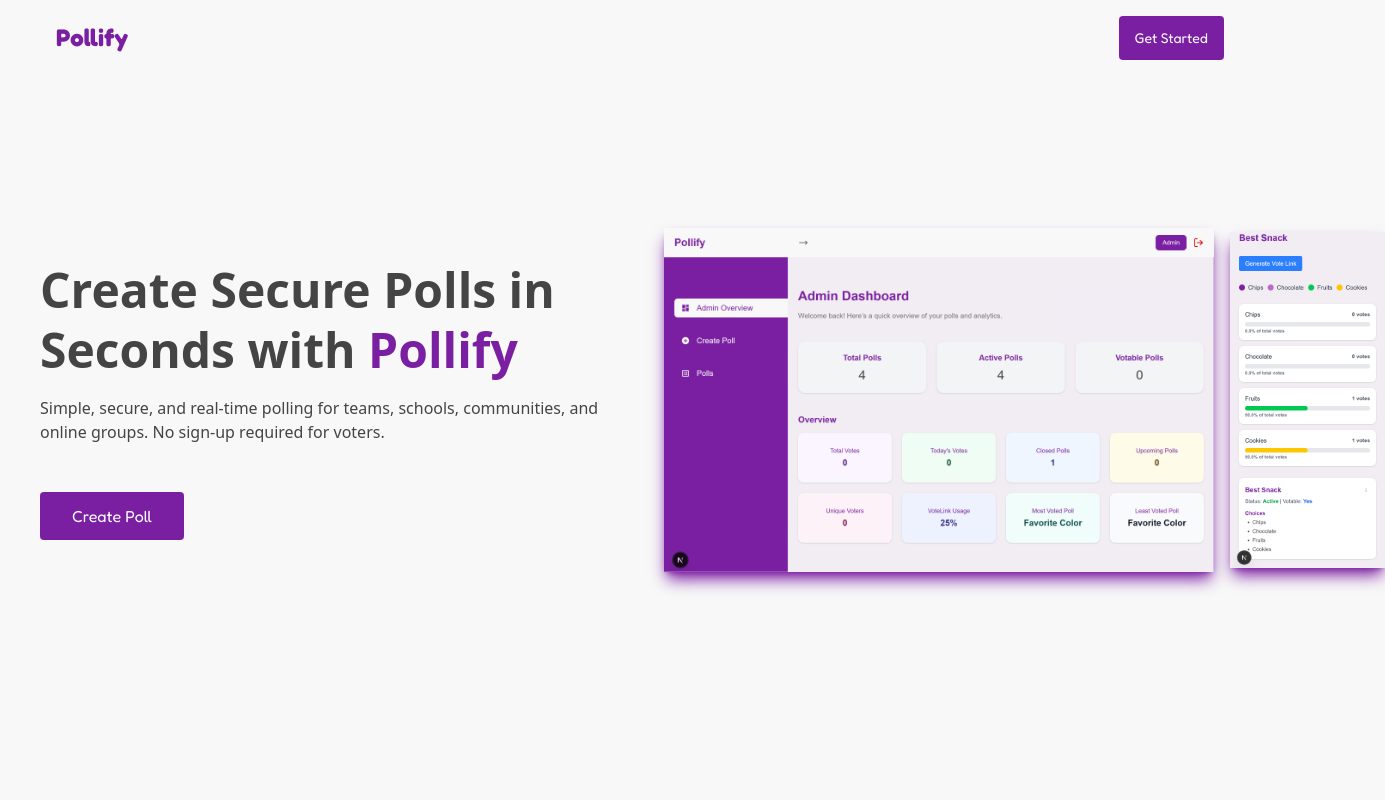
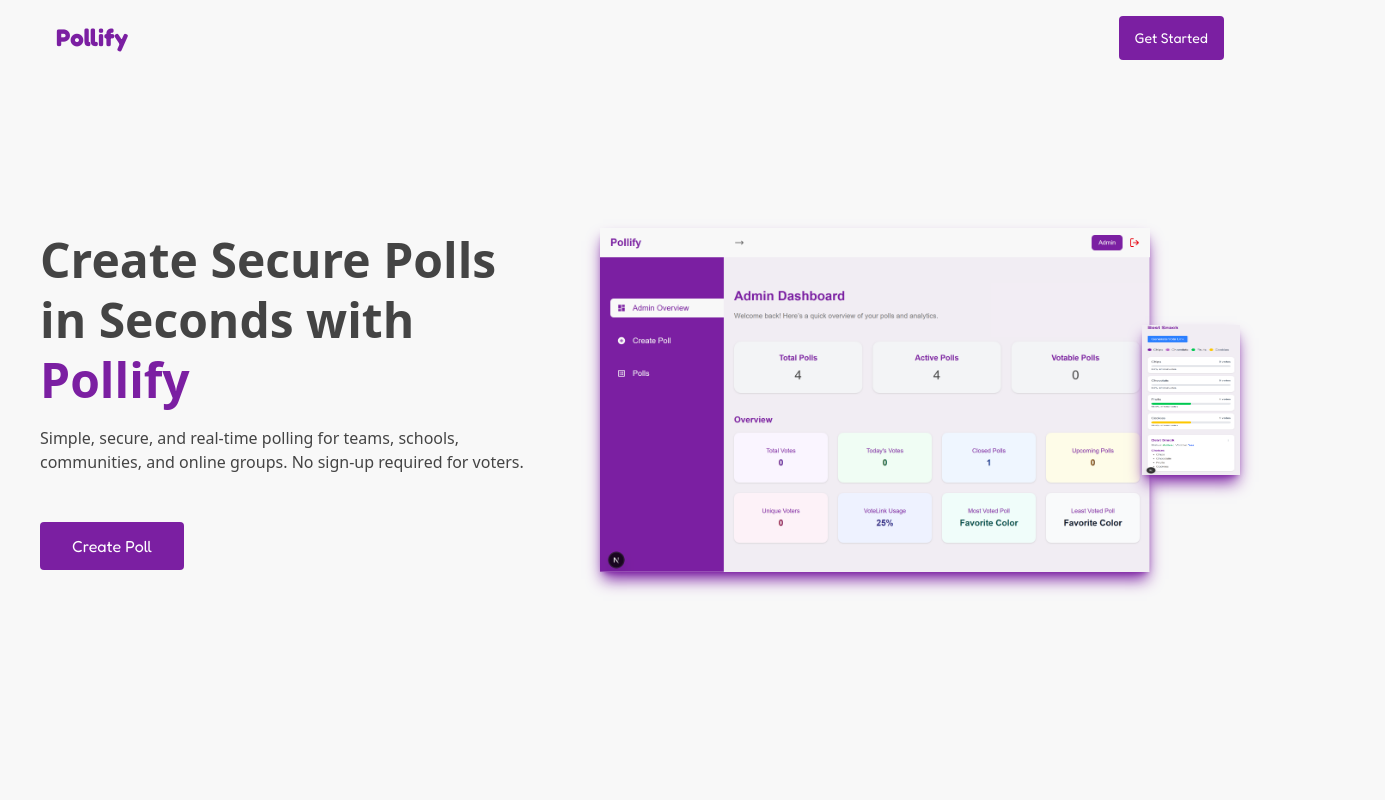
Before and after one commit to chiamakauyanna/pollify, a Next.js app in the folder frontend/: page / in a window 1280 px wide. Shown: the top 800 px of the page, 1385 px wide, since content can reach past the window. Built offline with nearby package versions, Linux system fonts and the light colour scheme; no server answers.

Commit message:
Adjust layout and hero page style adjustment

```diff
--- a/frontend/pages/_app.tsx
+++ b/frontend/pages/_app.tsx
@@ -8,11 +8,21 @@ import { Nunito, Fredoka } from "next/font/google";
 const nunito = Nunito({ subsets: ["latin"], variable: "--font-nunito" });
 const fredoka = Fredoka({ subsets: ["latin"], variable: "--font-fredoka" });
 
-export default function App({ Component, pageProps }: AppProps) {
+// Extend AppProps to allow pages to have a getLayout function
+type NextAppPropsWithLayout = AppProps & {
+  Component: AppProps["Component"] & {
+    getLayout?: (page: React.ReactNode) => React.ReactNode;
+  };
+};
+
+export default function App({ Component, pageProps }: NextAppPropsWithLayout) {
+  // Use page-level layout if defined, otherwise just render page
+  const getLayout = Component.getLayout ?? ((page) => page);
+
   return (
     <Provider store={store}>
       <main className={`${nunito.variable} ${fredoka.variable}`}>
-        <Component {...pageProps} />
+        {getLayout(<Component {...pageProps} />)}
       </main>
     </Provider>
   );
--- a/frontend/pages/dashboard/create.tsx
+++ b/frontend/pages/dashboard/create.tsx
@@ -7,7 +7,6 @@ export default function CreatePollPage() {
   const [showTips, setShowTips] = useState(true);
 
   return (
-    <AppLayout>
       <div className="max-w-6xl mx-auto space-y-6 px-4">
         {/* Page Title */}
         <h1 className="text-xl md:text-2xl lg:text-3xl font-bold text-primary">
@@ -48,6 +47,7 @@ export default function CreatePollPage() {
           </div>
         </div>
       </div>
-    </AppLayout>
   );
 }
+
+CreatePollPage.getLayout = (page: React.ReactNode) => <AppLayout>{page}</AppLayout>;
--- a/frontend/pages/dashboard/index.tsx
+++ b/frontend/pages/dashboard/index.tsx
@@ -30,7 +30,6 @@ export default function AdminDashboard() {
   if (loading) return <Loader />;
 
   return (
-    <AppLayout>
       <div className="space-y-12 mt-12">
         {/* Page Title */}
         <div className="flex flex-col md:flex-row justify-between items-start md:items-center gap-4 lg:px-12 md:px-4">
@@ -156,6 +155,7 @@ export default function AdminDashboard() {
           </div>
         </div>
       </div>
-    </AppLayout>
   );
 }
+
+AdminDashboard.getLayout = (page: React.ReactNode) => <AppLayout>{page}</AppLayout>;
--- a/frontend/pages/dashboard/polls.tsx
+++ b/frontend/pages/dashboard/polls.tsx
@@ -3,11 +3,13 @@ import AdminPollManagement from "@/components/polls/AdminPollManagement";
 
 export default function PollsPage() {
   return (
-    <AppLayout>
+    <div>
       <h1 className="text-xl md:text-2xl lg:text-3xl font-bold mb-6">
         All Polls
       </h1>
       <AdminPollManagement isCardClickable />
-    </AppLayout>
+    </div>
   );
 }
+
+PollsPage.getLayout = (page: React.ReactNode) => <AppLayout>{page}</AppLayout>;
--- a/frontend/pages/dashboard/polls/[id].tsx
+++ b/frontend/pages/dashboard/polls/[id].tsx
@@ -3,8 +3,6 @@ import { useDispatch, useSelector } from "react-redux";
 import { useRouter } from "next/router";
 import { motion } from "framer-motion";
 import { ArrowLeft, Copy, CheckCircle, XCircle } from "lucide-react";
-
-import AppLayout from "@/components/layouts/app/AppLayout";
 import AdminPollManagement from "@/components/polls/AdminPollManagement";
 import Loader from "@/components/common/Loader";
 import Toast from "@/components/common/Toast";
@@ -25,6 +23,7 @@ import {
   selectPollError,
   selectBulkGeneratedLinks,
 } from "@/redux/selectors/pollSelectors";
+import AppLayout from "@/components/layouts/app/AppLayout";
 
 const progressColors = [
   "bg-blue-500",
@@ -169,9 +168,9 @@ export default function PollDetailsPage() {
 
   if (loading || !poll || !stats) {
     return (
-      <AppLayout>
+      <div>
         <Loader />
-      </AppLayout>
+      </div>
     );
   }
 
@@ -179,7 +178,7 @@ export default function PollDetailsPage() {
     stats.stats.reduce((sum: number, c: any) => sum + c.votes, 0) || 1;
 
   return (
-    <AppLayout>
+    <div>
       {error && <Toast message={error} type="error" />}
       {toastMessage && (
         <Toast
@@ -365,6 +364,8 @@ export default function PollDetailsPage() {
           }}
         />
       </div>
-    </AppLayout>
+    </div>
   );
 }
+
+PollDetailsPage.getLayout = (page: React.ReactNode) => <AppLayout>{page}</AppLayout>;
--- a/frontend/pages/index.tsx
+++ b/frontend/pages/index.tsx
@@ -16,7 +16,7 @@ export default function Home() {
       <section className="">
         <div className="flex lg:gap-12 gap-16 lg:px-10 md:px-12 px-8 h-full lg:h-screen justify-center items-center relative lg:flex-row flex-col md:py-32">
           {/* Left Content */}
-          <div className="max-w-xl lg:text-left text-center">
+          <div className="max-w-lg lg:text-left text-center mt-32 md:mt-0">
             <p className="lg:text-5xl md:text-4xl text-3xl font-bold mb-4 leading-tight">
               Create Secure Polls in Seconds with{" "}
               <span className="text-primary">Pollify</span>
@@ -36,13 +36,13 @@ export default function Home() {
           </div>
 
           {/* Right Illustration */}
-          <div className="flex md:flex-row flex-col rounded-xl gap-4 items-center">
+          <div className="flex flex-row rounded-xl gap-4 items-center">
             <Image
               src="/screenshots/pollify_dashboard.png"
               alt="Illustration of online polling"
-              width={380}
-              height={380}
-              className="md:w-[500px] xl:w-[550px] h-auto shadow-lg shadow-primary"
+              width={250}
+              height={250}
+              className="md:w-[400px] xl:w-[550px] h-auto shadow-lg shadow-primary"
               loading="eager"
             />
             <Image
@@ -50,7 +50,7 @@ export default function Home() {
               alt="Illustration of online polling"
               width={100}
               height={100}
-              className="md:w-[150px] xl:w-[155px] h-auto shadow-lg shadow-primary"
+              className="w-18 md:w-[150px] xl:w-[155px] md:h-[150px] h-[120px] shadow-lg shadow-primary -ml-6"
               loading="eager"
             />
           </div>
```
